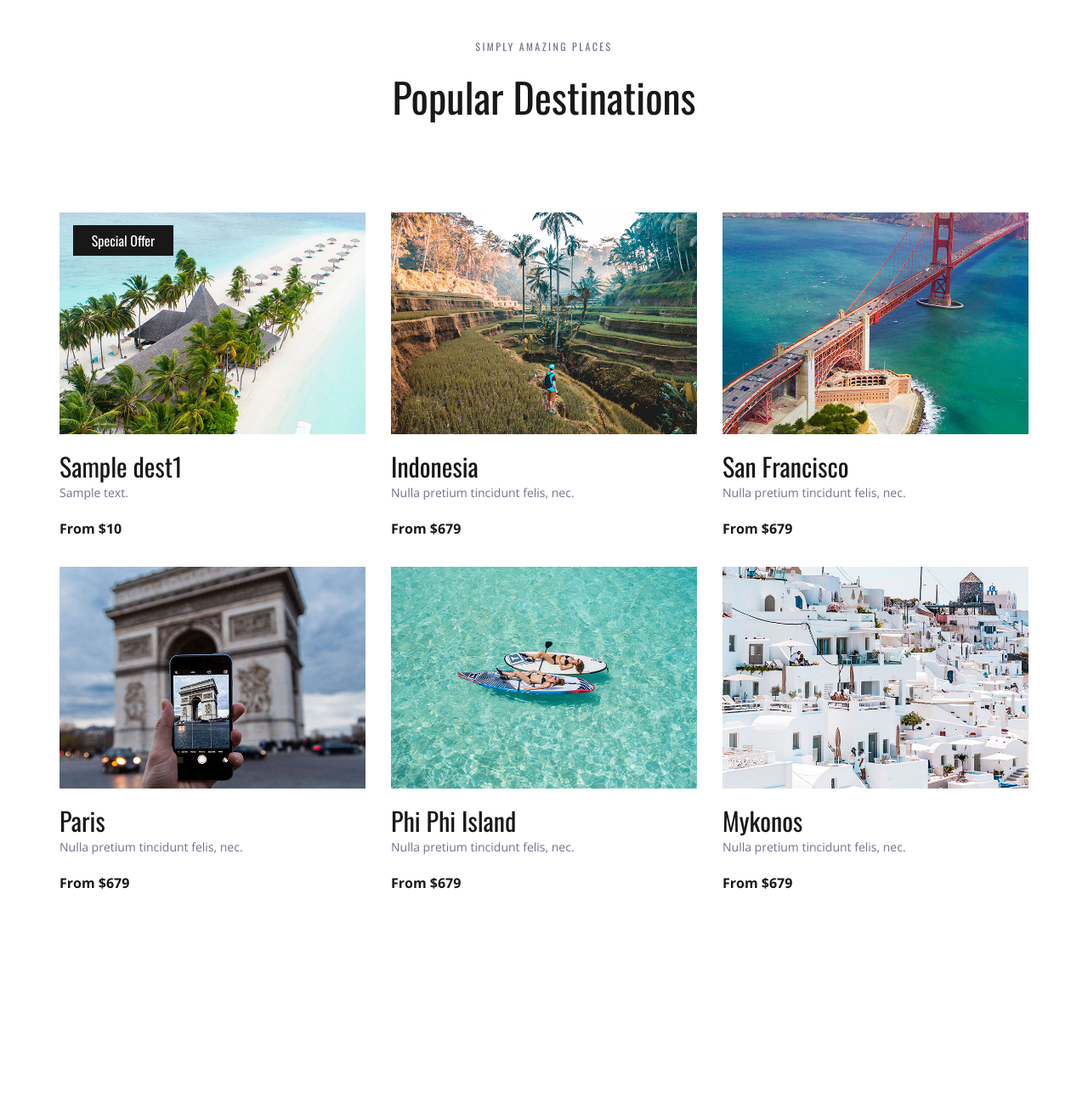
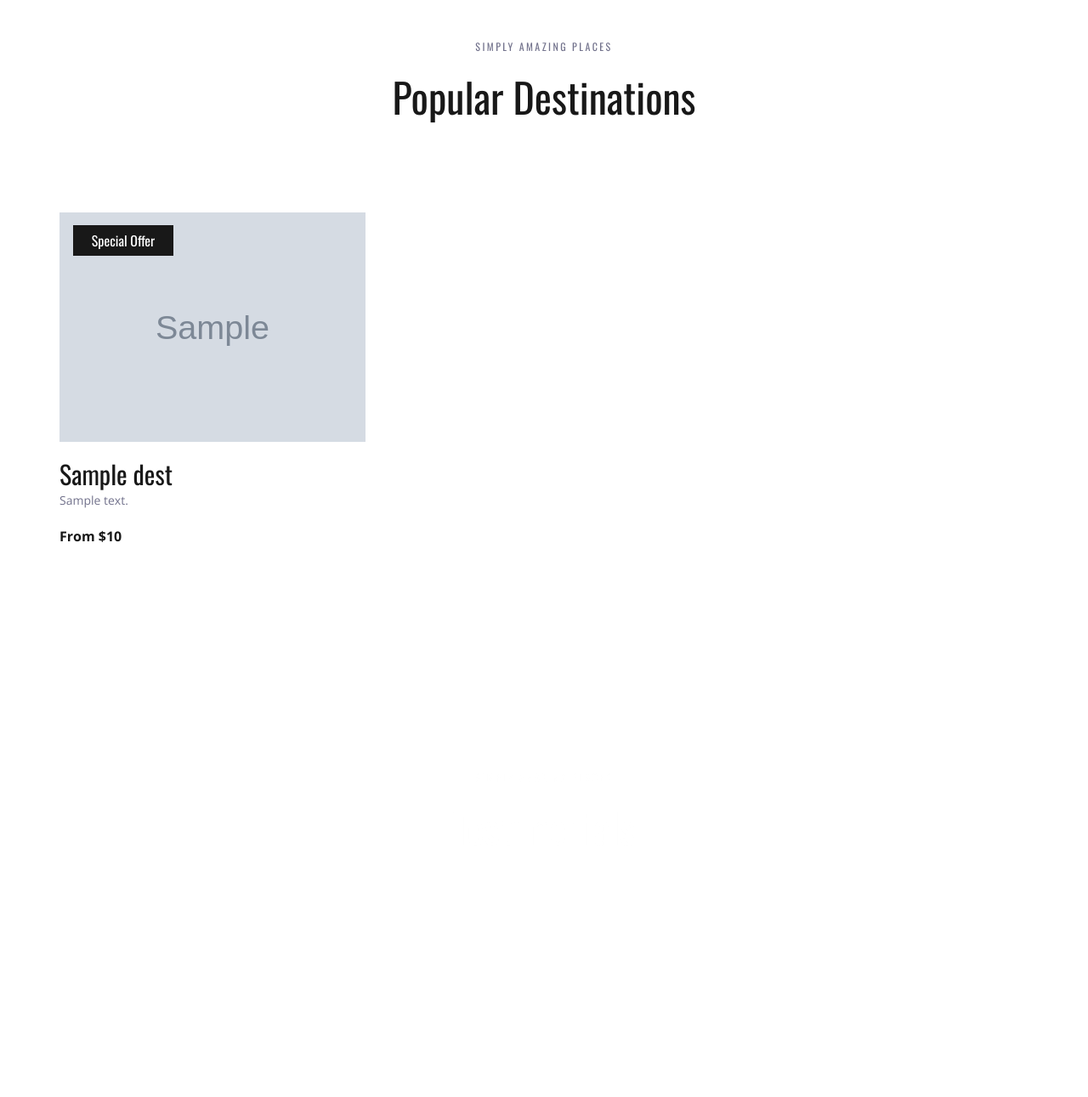
Before and after one commit to Suman-Khadka-2002/django-projects, a Django app: template myFirstProject/templates/index.html in a window 1280 px wide. Shown: the part 1235-2526 px from the top of the page at 85% size. Run offline with Django 4.2, Linux system fonts and the light colour scheme; the template is opened without the code that fills it: most values are stand-ins (such as "Sample title", 1, 10 or a date in 2020); grey boxes marked "Sample" are stand-in pictures; some libraries are stand-ins or nearby versions.

Commit message:
used for loop for multiple records along with images accessed through variable

```diff
--- a/myFirstProject/templates/index.html
+++ b/myFirstProject/templates/index.html
@@ -1,4 +1,5 @@
 {% load static %}
+{% static "images" as baseUrl %}  <!-- whenever you want to use images, baseUrl becomes a variable-->
 
 <!DOCTYPE html>
 <html lang="en">
@@ -252,44 +253,47 @@
 				<div class="col">
 					<div class="destinations_container item_grid">
 
+						{% for dest in dests %}  <!-- for multiple destinations -->
 						<!-- Destination -->
 						<div class="destination item">
 							<div class="destination_image">
-								<img src="static/images/destination_1.jpg" alt="">
+								<img src="{{baseUrl}}/{{dest.img}}" alt="">
 								<div class="spec_offer text-center"><a href="#">Special Offer</a></div>
 							</div>
 							<div class="destination_content">
-								<div class="destination_title"><a href="destinations.html">{{dest1.name}}</a></div>
-								<div class="destination_subtitle"><p>{{dest1.desc}}</p></div>
-								<div class="destination_price">From ${{dest1.price}}</div>
+								<div class="destination_title"><a href="destinations.html">{{dest.name}}</a></div>
+								<div class="destination_subtitle"><p>{{dest.desc}}</p></div>
+								<div class="destination_price">From ${{dest.price}}</div>
 							</div>
 						</div>
 
-						<!-- Destination -->
+						{% endfor %}
+
+						<!-- Destination
 						<div class="destination item">
 							<div class="destination_image">
 								<img src="static/images/destination_2.jpg" alt="">
 							</div>
 							<div class="destination_content">
-								<div class="destination_title"><a href="destinations.html">Indonesia</a></div>
-								<div class="destination_subtitle"><p>Nulla pretium tincidunt felis, nec.</p></div>
-								<div class="destination_price">From $679</div>
+								<div class="destination_title"><a href="destinations.html">{{dest2.name}}</a></div>
+								<div class="destination_subtitle"><p>{{dest2.desc}}</p></div>
+								<div class="destination_price">From ${{dest2.price}}</div>
 							</div>
-						</div>
+						</div>-->
 
-						<!-- Destination -->
+						<!-- Destination
 						<div class="destination item">
 							<div class="destination_image">
 								<img src="static/images/destination_3.jpg" alt="">
 							</div>
 							<div class="destination_content">
-								<div class="destination_title"><a href="destinations.html">San Francisco</a></div>
-								<div class="destination_subtitle"><p>Nulla pretium tincidunt felis, nec.</p></div>
-								<div class="destination_price">From $679</div>
+								<div class="destination_title"><a href="destinations.html">{{dest3.name}}</a></div>
+								<div class="destination_subtitle"><p>{{dest3.desc}}</p></div>
+								<div class="destination_price">From ${{dest3.price}}</div>
 							</div>
-						</div>
+						</div> -->
 
-						<!-- Destination -->
+						<!-- Destination
 						<div class="destination item">
 							<div class="destination_image">
 								<img src="static/images/destination_4.jpg" alt="">
@@ -300,8 +304,8 @@
 								<div class="destination_price">From $679</div>
 							</div>
 						</div>
-
-						<!-- Destination -->
+-->
+						<!-- Destination
 						<div class="destination item">
 							<div class="destination_image">
 								<img src="static/images/destination_5.jpg" alt="">
@@ -311,9 +315,9 @@
 								<div class="destination_subtitle"><p>Nulla pretium tincidunt felis, nec.</p></div>
 								<div class="destination_price">From $679</div>
 							</div>
-						</div>
+						</div>-->
 
-						<!-- Destination -->
+						<!-- Destination
 						<div class="destination item">
 							<div class="destination_image">
 								<img src="static/images/destination_6.jpg" alt="">
@@ -323,7 +327,7 @@
 								<div class="destination_subtitle"><p>Nulla pretium tincidunt felis, nec.</p></div>
 								<div class="destination_price">From $679</div>
 							</div>
-						</div>
+						</div>-->
 
 					</div>
 				</div>
```
